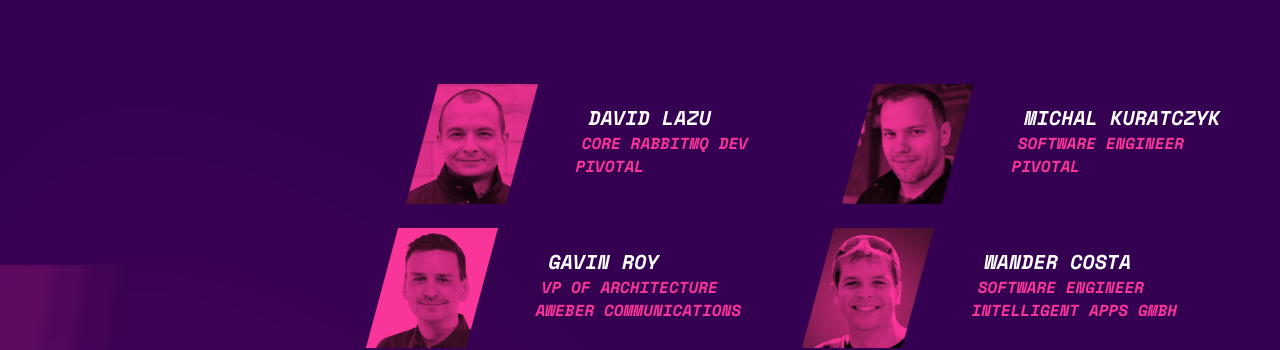
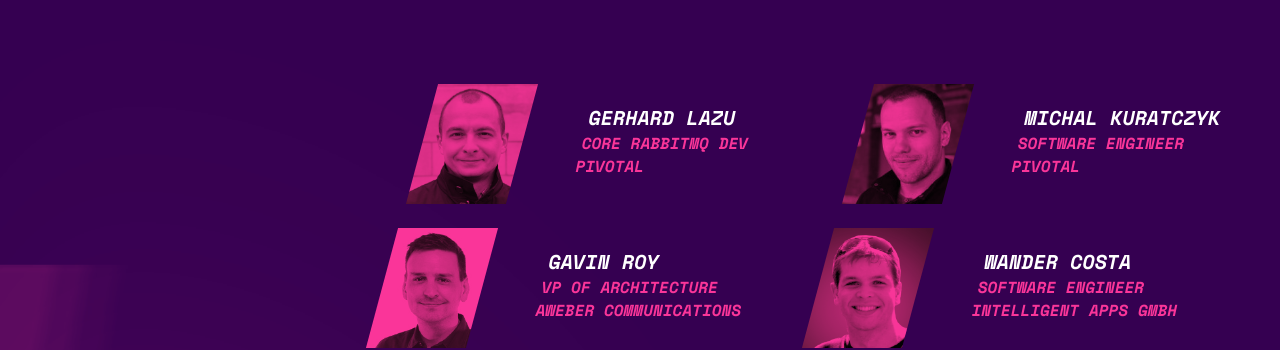
Before and after one commit to isabella232/rabbitmq-summit-1, a Jekyll site: the page built from index.html, in a window 1280 px wide and 900 px high, scrolled down 1425 px. Shown: the part 151-501 px from the top of the window. Built offline with Jekyll 4.4.1, drawn with Linux system fonts in a browser that asks for light colours; nearby versions of some CDN libraries; comment, search, counter and statistics services are not loaded.

Commit message:
Fix David->Gerhard

```diff
--- a/index.html
+++ b/index.html
@@ -154,7 +154,7 @@ footer-logo: /img/logo-pink.png
                 </div>
                 <div class="col-12 col-sm-10 col-md-7">
                   <div class="info skew-box pl-1">
-                    <h5 class="text-light text-uppercase mb-1">David Lazu</h5>
+                    <h5 class="text-light text-uppercase mb-1">Gerhard Lazu</h5>
                     <p class="text-primary text-uppercase mb-1">Core RabbitMQ Dev</p>
                     <p class="text-primary text-uppercase mb-1">Pivotal</p>
                   </div>
```
